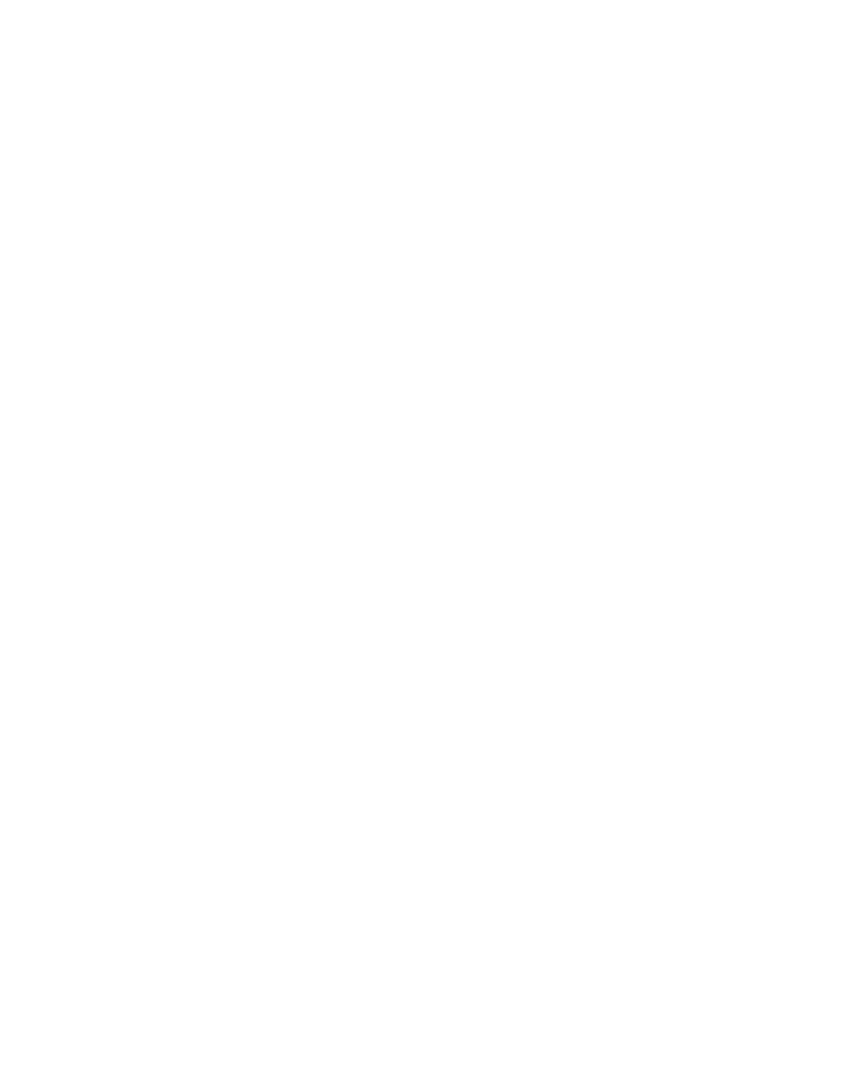
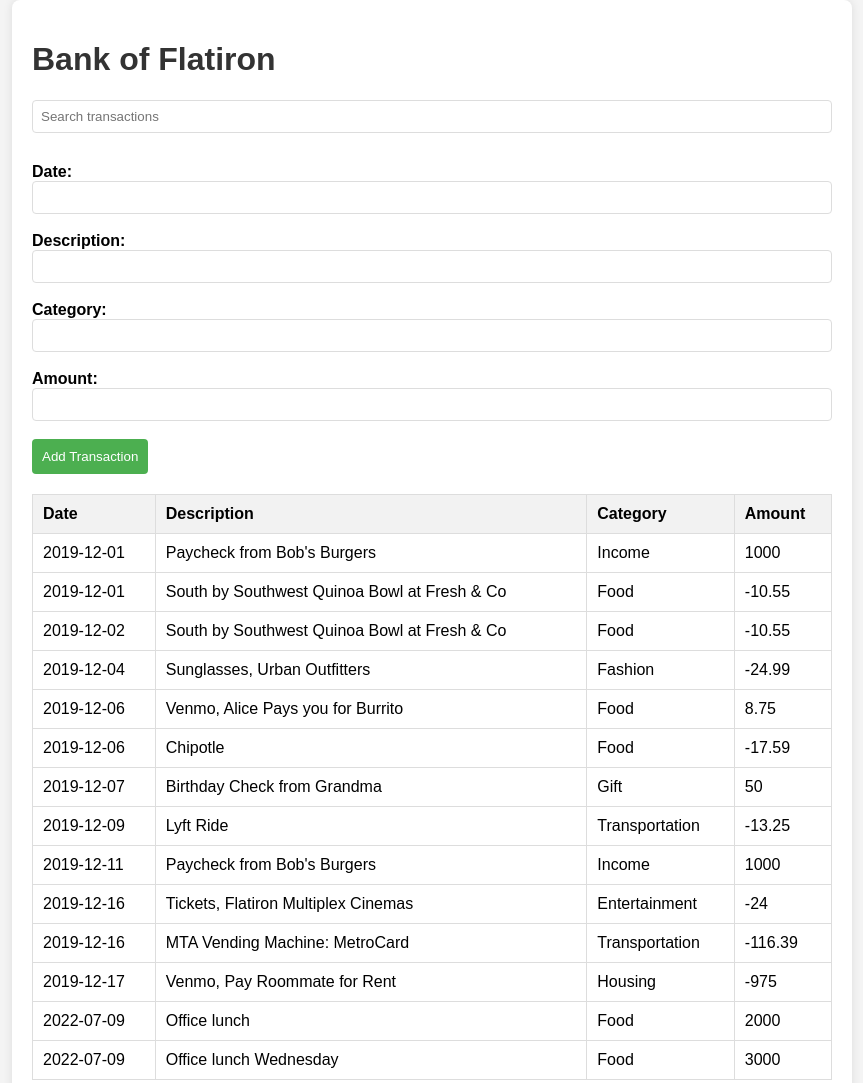
Before and after one commit to Dan-Muchiri/Bank-of-Flatiron, a React app: page / in a window 1280 px wide. Shown: the whole page, without its empty margins (208-1071 px from the left). Before the commit the page ends 800 px from the top, so only its background shows below. Built offline with nearby package versions, Linux system fonts and the light colour scheme; data requests are answered from the project's data file.

Commit message:
Completed core deliverables

```diff
--- a/src/Components/App.js
+++ b/src/Components/App.js
@@ -1,8 +1,45 @@
-import React from 'react';
+
+import React, { useState, useEffect } from 'react';
+import SearchBar from './SearchBar';
+import TransactionForm from './TransactionForm';
+import TransactionTable from './TransactionTable';
 
 function App() {
+  const [transactions, setTransactions] = useState([]);
+  const [filteredTransactions, setFilteredTransactions] = useState([]);
+
+  useEffect(() => {
+    fetch('http://localhost:3000/transactions')
+      .then((response) => response.json())
+      .then((data) => {
+        setTransactions(data);
+        setFilteredTransactions(data);
+      })
+      .catch((error) => console.error('Error fetching data:', error));
+  }, []);
+
+
+  const handleAddTransaction = (newTransaction) => {
+    setTransactions((prevTransactions) => [...prevTransactions, newTransaction]);
+    setFilteredTransactions((prevTransactions) => [...prevTransactions, newTransaction]);
+    alert('Transaction added');
+
+  };
+
+  const handleSearch = (searchTerm) => {
+    const filtered = transactions.filter((transaction) =>
+      transaction.description.toLowerCase().includes(searchTerm.toLowerCase())
+    );
+    setFilteredTransactions(filtered);
+  };
+
   return (
-    <div></div>
+    <div className="container">
+      <h1>Bank of Flatiron</h1>
+      <SearchBar onSearch={handleSearch} />
+      <TransactionForm onAddTransaction={handleAddTransaction} />
+      <TransactionTable transactions={filteredTransactions} />
+    </div>
   );
 }
 
--- /dev/null
+++ b/src/Components/SearchBar.js
@@ -0,0 +1,23 @@
+
+import React, { useState } from 'react';
+
+function SearchBar({ onSearch }) {
+  const [searchTerm, setSearchTerm] = useState('');
+
+  function handleSearchChange(e) {
+    const term = e.target.value;
+    setSearchTerm(term);
+    onSearch(term);
+  }
+
+  return (
+    <input
+      type="text"
+      placeholder="Search transactions"
+      value={searchTerm}
+      onChange={handleSearchChange}
+    />
+  );
+}
+
+export default SearchBar;
--- /dev/null
+++ b/src/Components/TransactionForm.js
@@ -0,0 +1,53 @@
+import React, { useState } from 'react';
+
+function TransactionForm({ onAddTransaction }) {
+  const [formData, setFormData] = useState({
+    date: '',
+    description: '',
+    category: '',
+    amount: '',
+  });
+
+  function handleInputChange(e) {
+    const { name, value } = e.target;
+    setFormData(function (prevData) {
+      return { ...prevData, [name]: value };
+    });
+  }
+
+  function handleSubmit(e) {
+    e.preventDefault();
+    onAddTransaction(formData);
+
+    setFormData({
+      date: '',
+      description: '',
+      category: '',
+      amount: '',
+    });
+  }
+
+  return (
+    <form onSubmit={handleSubmit}>
+      <label>
+        Date:
+        <input type="text" name="date" value={formData.date} onChange={handleInputChange} />
+      </label>
+      <label>
+        Description:
+        <input type="text" name="description" value={formData.description} onChange={handleInputChange} />
+      </label>
+      <label>
+        Category:
+        <input type="text" name="category" value={formData.category} onChange={handleInputChange} />
+      </label>
+      <label>
+        Amount:
+        <input type="text" name="amount" value={formData.amount} onChange={handleInputChange} />
+      </label>
+      <button type="submit">Add Transaction</button>
+    </form>
+  );
+}
+
+export default TransactionForm;
--- /dev/null
+++ b/src/Components/TransactionTable.js
@@ -0,0 +1,33 @@
+
+import React from 'react';
+
+function TransactionTable({ transactions }) {
+  if (!transactions || transactions.length === 0) {
+    return <p>No transactions available.</p>;
+  }
+
+  return (
+    <table>
+      <thead>
+        <tr>
+          <th>Date</th>
+          <th>Description</th>
+          <th>Category</th>
+          <th>Amount</th>
+        </tr>
+      </thead>
+      <tbody>
+        {transactions.map((transaction) => (
+          <tr key={transaction.id}>
+            <td>{transaction.date}</td>
+            <td>{transaction.description}</td>
+            <td>{transaction.category}</td>
+            <td>{transaction.amount}</td>
+          </tr>
+        ))}
+      </tbody>
+    </table>
+  );
+}
+
+export default TransactionTable;
--- a/src/index.css
+++ b/src/index.css
@@ -1,13 +1,81 @@
+
 body {
+  font-family: 'Arial', sans-serif;
+  background-color: #f4f4f4;
   margin: 0;
-  font-family: -apple-system, BlinkMacSystemFont, 'Segoe UI', 'Roboto', 'Oxygen',
-    'Ubuntu', 'Cantarell', 'Fira Sans', 'Droid Sans', 'Helvetica Neue',
-    sans-serif;
-  -webkit-font-smoothing: antialiased;
-  -moz-osx-font-smoothing: grayscale;
+  padding: 0;
 }
 
-code {
-  font-family: source-code-pro, Menlo, Monaco, Consolas, 'Courier New',
-    monospace;
+.container {
+  max-width: 800px;
+  margin: 0 auto;
+  padding: 20px;
+  background-color: #fff;
+  box-shadow: 0 0 10px rgba(0, 0, 0, 0.1);
+  border-radius: 8px;
 }
+
+h1 {
+  color: #333;
+}
+
+table {
+  width: 100%;
+  border-collapse: collapse;
+  margin-top: 20px;
+}
+
+th, td {
+  border: 1px solid #ddd;
+  padding: 10px;
+  text-align: left;
+}
+
+th {
+  background-color: #f2f2f2;
+}
+
+p {
+  color: #777;
+}
+
+input[type="text"] {
+  padding: 8px;
+  margin-bottom: 10px;
+  width: 100%;
+  box-sizing: border-box;
+  border: 1px solid #ddd;
+  border-radius: 4px;
+}
+
+form {
+  margin-top: 20px;
+}
+
+label {
+  display: block;
+  margin-bottom: 8px;
+  font-weight: bold;
+}
+
+input[type="text"] {
+  padding: 8px;
+  margin-bottom: 10px;
+  width: 100%;
+  box-sizing: border-box;
+  border: 1px solid #ddd;
+  border-radius: 4px;
+}
+
+button {
+  background-color: #4caf50;
+  color: #fff;
+  padding: 10px;
+  border: none;
+  border-radius: 4px;
+  cursor: pointer;
+}
+
+button:hover {
+  background-color: #45a049;
+}
```
Also changed, not shown: README.md, db.json (renamed from src/db.json).
